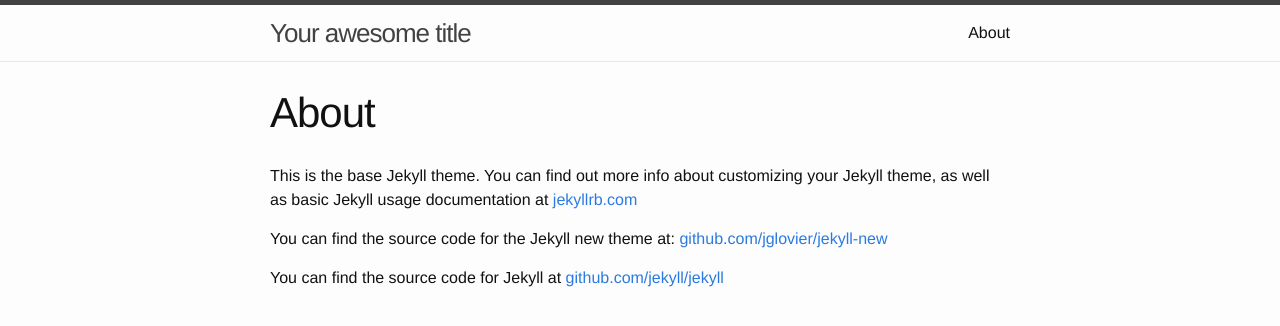
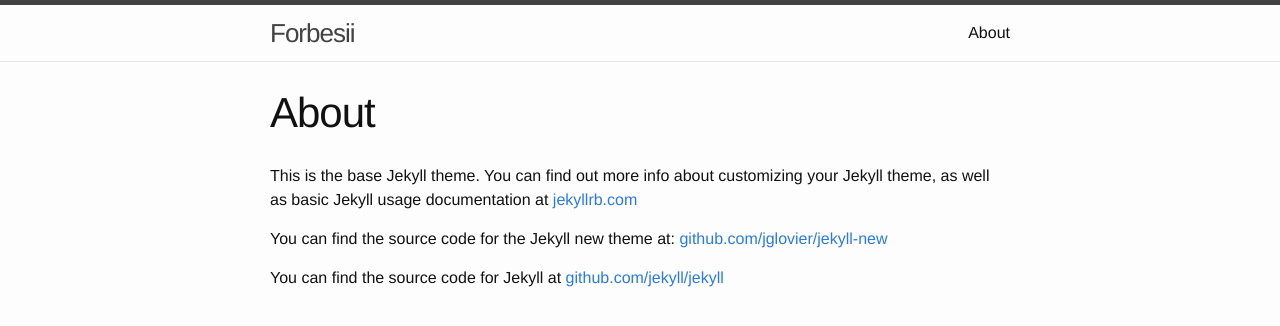
Before and after one commit to simon-gray/simon-gray.github.io, a Jekyll site: the page built from about.md, in a window 1280 px wide, cut to the strip 0-346 px from the top of the page. Shown: the top 326 px of the strip. Built offline with Jekyll 4.4.1, drawn with Linux system fonts in a browser that asks for light colours; some of the changed lines change nothing that is shown.

Commit message:
Update _config.yml

```diff
--- a/_config.yml
+++ b/_config.yml
@@ -1,11 +1,10 @@
-title: Your awesome title
-email: your-email@domain.com
+title: Forbesii
+email: simon.gray@forbesii.com
 description: > # this means to ignore newlines until "baseurl:"
-  Write an awesome description for your new site here. You can edit this
-  line in _config.yml. It will appear in your document head meta (for
-  Google search results) and in your feed.xml site description.
+  Tital blog created for personal use
+  Inspiration come from somewhere
 
-baseurl: "" # the subpath of your site, e.g. /blog
+baseurl: "/blog" # the subpath of your site, e.g. /blog
 
 url: "https://simon-gray.github.io/" # the base hostname & protocol for your site
 
```
